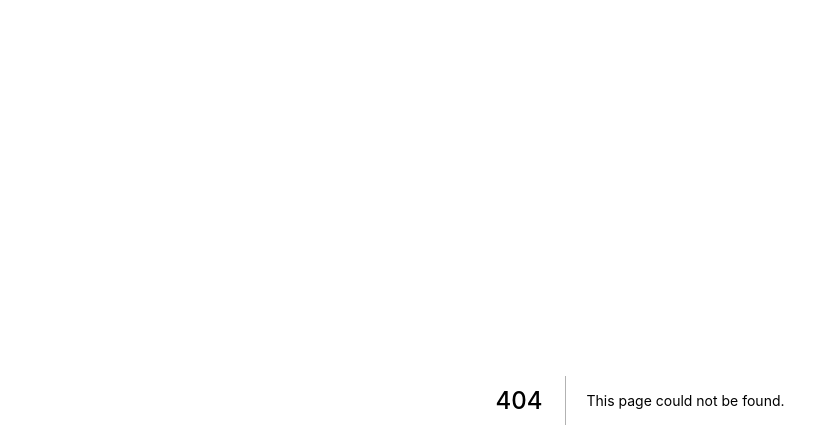
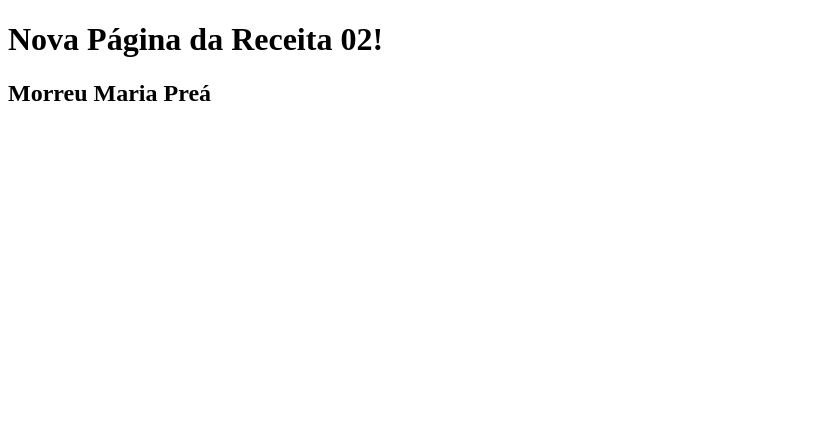
Before and after one commit to adson-matheus/aprendendo-next.js, a Next.js app: page /novaPagina in a window 1280 px wide. Before the commit this address had no page. Shown: the top 448 px of the page, without its empty margins (0-839 px from the left). Built offline with nearby package versions, Linux system fonts and the light colour scheme.

Commit message:
pagina da receita 02

```diff
--- /dev/null
+++ b/pages/novaPagina.js
@@ -0,0 +1,18 @@
+//receita02
+//https://sites.google.com/view/fabricio10/página-inicial/cursos/pweb/receita2
+
+export default function Principal(){
+    return (
+        <div>
+            <h1>Nova Página da Receita 02!</h1>
+            <MariaPrea/>
+        </div>
+    )
+}
+
+//componente
+export function MariaPrea(){
+    return (
+        <h2>Morreu Maria Preá</h2>
+    )
+}
```
